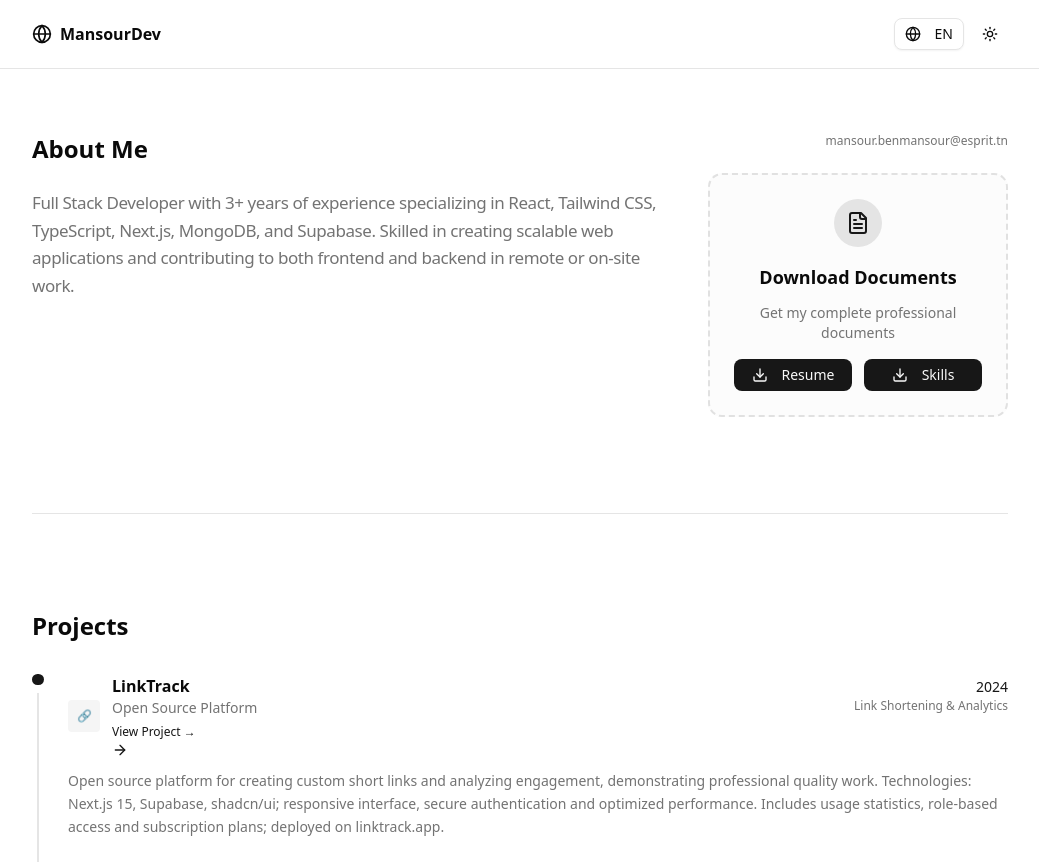
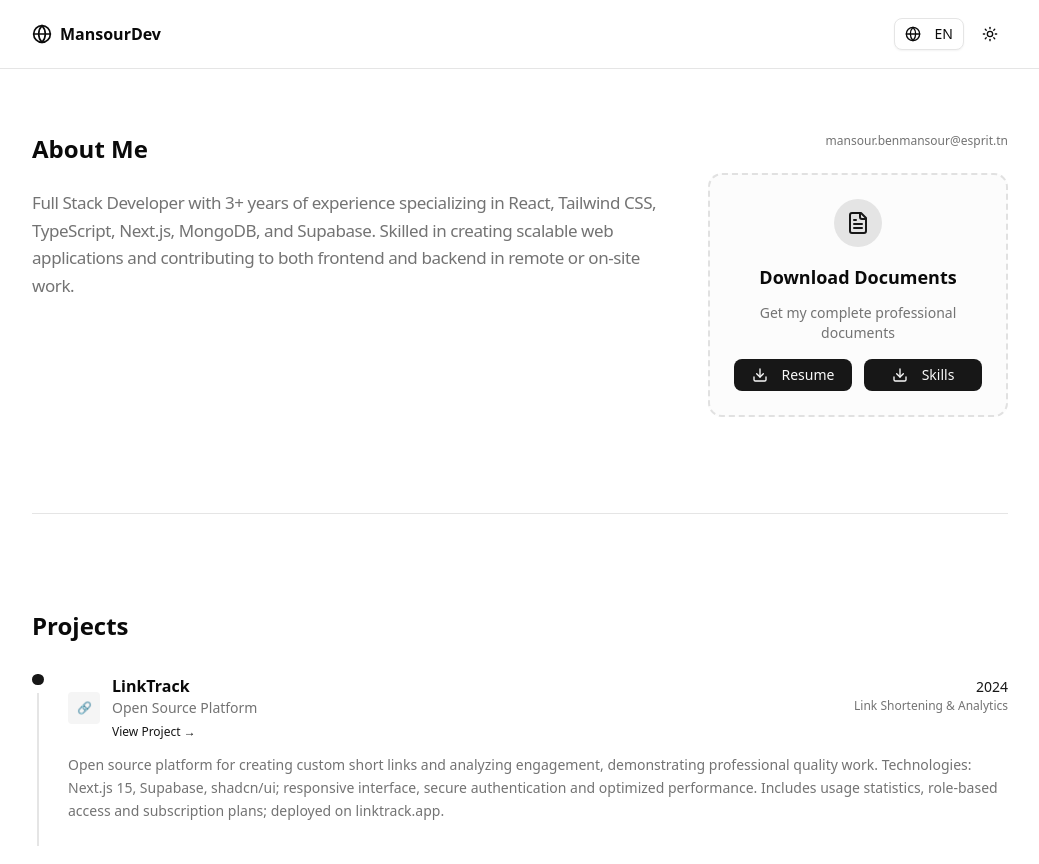
Before and after one commit to Mansourkira/Portfolio, a Next.js app: page / in a window 1280 px wide. Shown: the top 864 px of the page, without its empty margins (120-1159 px from the left). Built offline with nearby package versions, Linux system fonts and the light colour scheme.

Commit message:
chore: remove arrow

```diff
--- a/components/timeline-item.tsx
+++ b/components/timeline-item.tsx
@@ -39,7 +39,7 @@ export function TimelineItem({ year, name, role, type, logo, description, url }:
                                     className="text-xs text-primary hover:underline"
                                 >
                                     View Project →
-                                    <ArrowRight className="w-4 h-4" />
+
                                 </a>
                             )}
                         </div>
```
